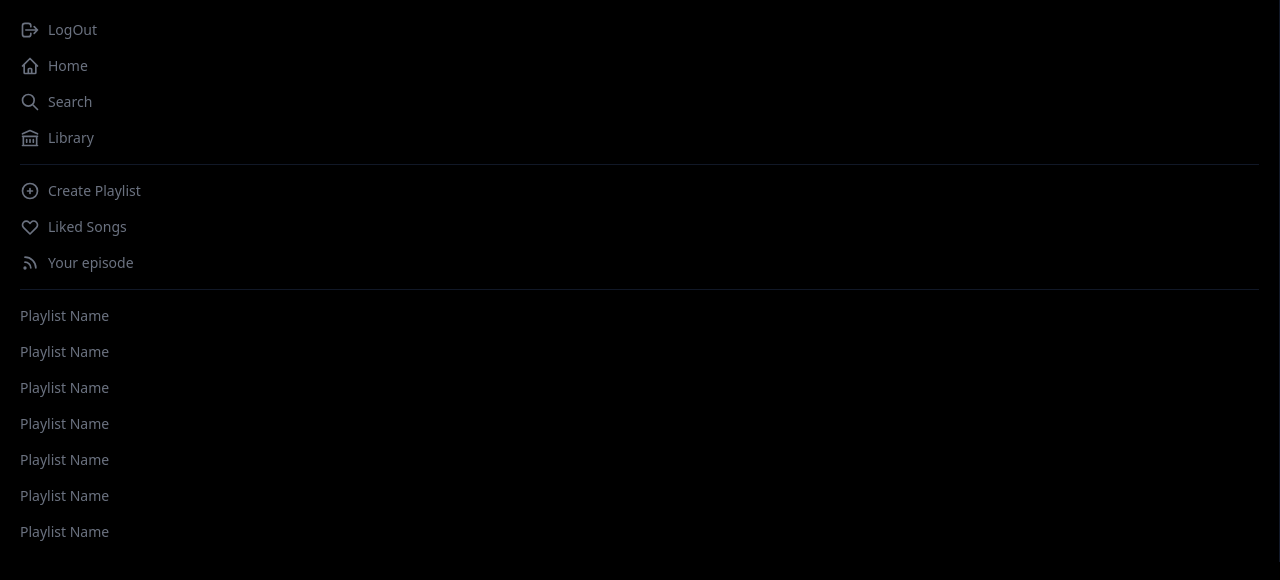
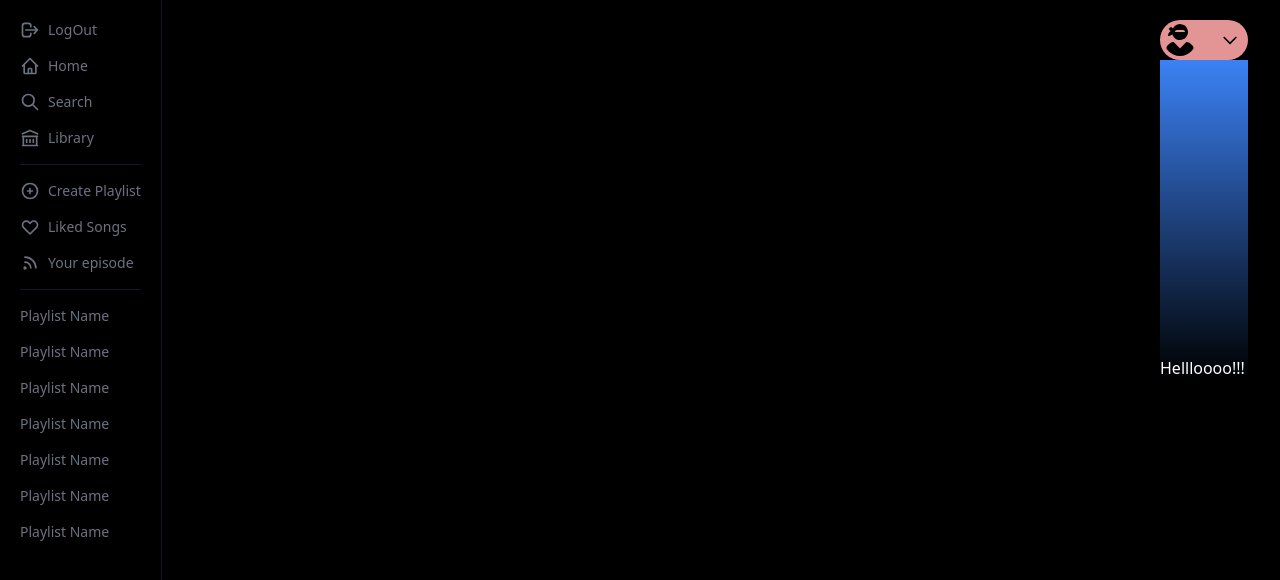
Before and after one commit to ayush-sys/next-spotify-clone, a Next.js app: page / in a window 1280 px wide. Shown: the top 580 px of the page. Built offline with nearby package versions, Linux system fonts and the light colour scheme; no server answers.

Commit message:
Fixed login bug & added center component

```diff
--- /dev/null
+++ b/components/Center.jsx
@@ -0,0 +1,47 @@
+import { useSession } from "next-auth/react";
+import {FaUserNinja} from "react-icons/fa";
+import { ChevronDownIcon } from "@heroicons/react/outline";
+import { useEffect, useState } from "react";
+import {shuffle} from "lodash";
+
+const colors = [
+    "from-indigo-500",
+    "from-blue-500",
+    "from-green-500",
+    "from-red-500",
+    "from-yellow-500",
+    "from-purple-500",
+    "from-orange-500",
+    "from-teal-500",
+    "from-pink-500",
+    "from-sky-500",
+    "from-lime-500",
+]
+
+export default function Center() {
+    const {data:session} = useSession();
+    const [color, setColor] = useState(null);
+
+    useEffect(() => {
+        setColor(shuffle(colors).pop());
+    }, [])
+
+
+    return <div className="flex-grow">
+      <header className="absolute top-5 right-8">
+            {/* User profile */}
+            <div className="flex items-center bg-red-300 space-x-3 opacity-90 hover:opacity-80 cursor-pointer rounded-full p-1 pr-2">
+                <FaUserNinja className="rounded-full w-8 h-8"/>
+                {/* <img src={session?.user.image} alt="spotify-user-avatar"/> */}
+                <h2> {session?.user.name} </h2>
+                <ChevronDownIcon className="h-5 w-5"/>
+            </div>
+
+            {/* Main section */}
+            <section className={`flex items-end space-x-7 bg-gradient-to-b to-black ${color} h-80 text-white padding-8`}>
+                <h1>Hellloooo!!!</h1>
+            </section>
+
+        </header>
+    </div>;
+}
--- a/components/Sidebar.jsx
+++ b/components/Sidebar.jsx
@@ -8,7 +8,7 @@
     const {data:session, status} = useSession();
 
   return (
-      <div className='text-gray-500 p-5 text-sm border-r border-gray-900'>
+      <div className='text-gray-500 p-5 text-sm border-r border-gray-900 overflow-y-scroll h-screen scrollbar-hide'>
           <div className='space-y-4'>
               {/* 1st section */}
               <button className='flex items-center space-x-2 hover:text-white' onClick={() => signOut()}>
--- a/package.json
+++ b/package.json
@@ -8,12 +8,14 @@
   "dependencies": {
     "@heroicons/react": "^1.0.5",
     "dotenv": "^16.0.0",
+    "lodash": "^4.17.21",
     "next": "^12.0.8",
     "next-auth": "^4.0.0-beta.7",
     "react": "^17.0.2",
     "react-dom": "^17.0.2",
     "react-icons": "^4.3.1",
-    "spotify-web-api-node": "^5.0.2"
+    "spotify-web-api-node": "^5.0.2",
+    "tailwind-scrollbar-hide": "^1.1.7"
   },
   "devDependencies": {
     "@types/node": "17.0.4",
--- /dev/null
+++ b/pages/_middleware.js
@@ -0,0 +1,22 @@
+import {getToken} from "next-auth/jwt";
+import { NextResponse } from "next/server";
+
+export async function middleware(req) {
+    // token will exist if user is loggged in
+    const token = await getToken({
+        req,
+        secret: process.env.JWT_SECRET
+    });
+
+    const {pathname} = req.nextUrl;
+
+    // allow request if following is true
+    if(pathname.includes('/api/auth') || token) {
+        return NextResponse.next();
+    }
+
+    if(!token && pathname != '/login'){
+        return NextResponse.redirect('/login');
+    }
+
+}
--- a/pages/api/hello.ts
+++ /dev/null
@@ -1,13 +0,0 @@
-// Next.js API route support: https://nextjs.org/docs/api-routes/introduction
-import type { NextApiRequest, NextApiResponse } from 'next'
-
-type Data = {
-  name: string
-}
-
-export default function handler(
-  req: NextApiRequest,
-  res: NextApiResponse<Data>
-) {
-  res.status(200).json({ name: 'John Doe' })
-}
--- a/pages/index.jsx
+++ b/pages/index.jsx
@@ -1,6 +1,6 @@
 import Head from 'next/head';
 import Sidebar from '../components/Sidebar';
-
+import Center from '../components/Center';
 
 export default function Home() {
   return (
@@ -10,11 +10,12 @@
         <link rel="icon" href="/icons8-spotify.svg" />
       </Head>
 
-      <main className="">
+      <main className="flex">
         {/* Sidebar */}
         <Sidebar/>
 
         {/* Center */}
+        <Center/>
       </main>
 
       <div>
--- a/tailwind.config.js
+++ b/tailwind.config.js
@@ -6,5 +6,7 @@
   theme: {
     extend: {},
   },
-  plugins: [],
+  plugins: [
+    require('tailwind-scrollbar-hide')
+  ],
 }
```
Also changed, not shown: 1 other file (tests, documents, lock files or other folders).
